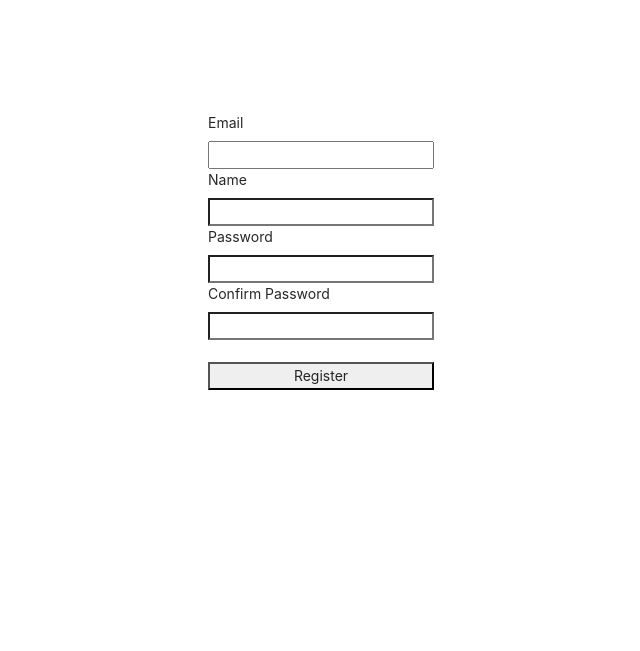
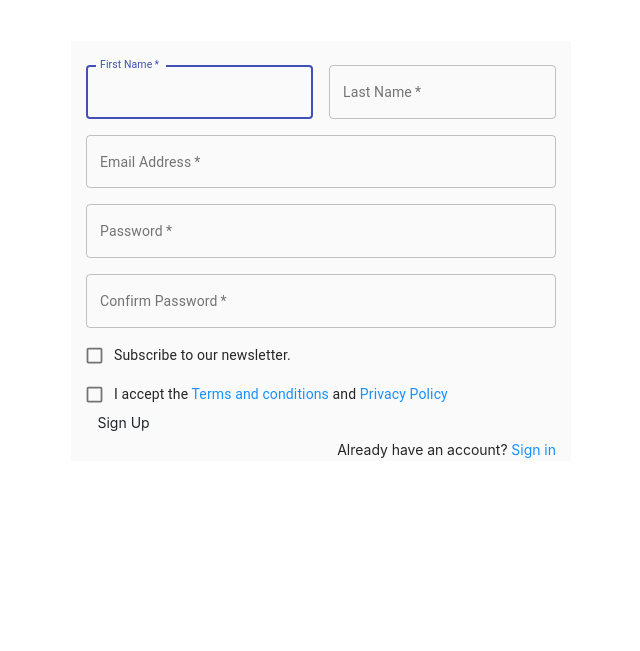
Before and after one commit to hanbrandon/boiler-plate, a React (Create React App) app in the folder client/: page /register in a window 1280 px wide. Shown: the part 149-800 px from the top of the page, without its empty margins (319-959 px from the left). Built offline with nearby package versions, Linux system fonts and the light colour scheme; no server answers.

Commit message:
working on login & register page

```diff
--- a/client/src/pages/Register.js
+++ b/client/src/pages/Register.js
@@ -1,13 +1,53 @@
-import React, { useState } from 'react';
-import { useDispatch } from 'react-redux';
-import { registerUser } from '../_actions/user_action';
+import React, { useState } from "react";
+import { useDispatch } from "react-redux";
+import { registerUser } from "../_actions/user_action";
+import { Container, Row, Col, Button, Alert } from "react-bootstrap";
+import TextField from "@material-ui/core/TextField";
+import Grid from "@material-ui/core/Grid";
+import { Link } from "react-router-dom";
+import Checkbox from "@material-ui/core/Checkbox";
+import FormControlLabel from "@material-ui/core/FormControlLabel";
+import { makeStyles, withStyles } from "@material-ui/core/styles";
+const useStyles = makeStyles((theme) => ({
+  paper: {
+    [theme.breakpoints.down("xs")]: {
+      paddingTop: theme.spacing(10),
+      paddingBottom: theme.spacing(20),
+    },
+    display: "flex",
+    flexDirection: "column",
+    alignItems: "center",
+  },
+  form: {
+    width: "100%", // Fix IE 11 issue.
+    marginTop: theme.spacing(3),
+  },
+  submit: {
+    margin: theme.spacing(3, 0, 2),
+    backgroundColor: "#03946d",
+    border: "1px solid #03946d",
+    borderRadius: "0",
+    "&:hover": {
+      backgroundColor: "#fafafa",
+      color: "#03946d",
+    },
+  },
+  terms: {
+    paddingTop: "0 !important",
+    paddingBottom: "0 !important",
+  },
+  formControl: {
+    marginTop: "0 !important",
+    marginBottom: "0 !important",
+  },
+}));
 
 const RegisterPage = (props) => {
   const dispatch = useDispatch();
-	const [Email, setEmail] = useState('');
-	const [Name, setName] = useState('');
-	const [Password, setPassword] = useState('');
-	const [ConfirmPassword, setConfirmPassword] = useState('');
+  const [Email, setEmail] = useState("");
+  const [Name, setName] = useState("");
+  const [Password, setPassword] = useState("");
+  const [ConfirmPassword, setConfirmPassword] = useState("");
 
   const onEmailHandler = (e) => {
     setEmail(e.currentTarget.value);
@@ -28,7 +68,7 @@ const RegisterPage = (props) => {
     e.preventDefault();
 
     if (Password !== ConfirmPassword) {
-			return alert('password and confirm password do not match');
+      return alert("password and confirm password do not match");
     }
     let body = {
       email: Email,
@@ -38,37 +78,160 @@ const RegisterPage = (props) => {
 
     dispatch(registerUser(body)).then((response) => {
       if (response.payload.success) {
-				props.history.push('/login');
+        props.history.push("/login");
       } else {
-				alert('Failed to sign up');
+        alert("Failed to sign up");
       }
     });
   };
 
+  const classes = useStyles();
+  const [Warning, setWarning] = useState({
+    message: "",
+    type: "",
+  });
+  const [Policy, setPolicy] = useState(false);
+  const onPolicyHandler = (e) => {
+    Policy ? setPolicy(false) : setPolicy(true);
+  };
   return (
-		<div
-			style={{
-				display: 'flex',
-				justifyContent: 'center',
-				alignItems: 'center',
-				width: '100%',
-				height: '100vh',
-			}}
+    <div id="register">
+      <Container components="main" maxWidth="xs">
+        <form className={classes.form} onSubmit={onSubmitHandler}>
+          <Grid container spacing={2}>
+            {Warning.message ? (
+              <Grid item xs={12}>
+                <Alert severity={Warning.type}>{Warning.message}</Alert>
+              </Grid>
+            ) : null}
+            <Grid item xs={12} sm={6}>
+              <TextField
+                autoComplete="fname"
+                name="firstName"
+                variant="outlined"
+                required
+                fullWidth
+                id="firstName"
+                label="First Name"
+                autoFocus
+                //   value={User.firstName}
+                // onChange={onUserHandler}
+              />
+            </Grid>
+            <Grid item xs={12} sm={6}>
+              <TextField
+                variant="outlined"
+                required
+                fullWidth
+                id="lastName"
+                label="Last Name"
+                name="lastName"
+                autoComplete="lname"
+                //   value={User.lastName}
+                //   onChange={onUserHandler}
+              />
+            </Grid>
+            <Grid item xs={12}>
+              <TextField
+                variant="outlined"
+                required
+                fullWidth
+                id="email"
+                label="Email Address"
+                name="email"
+                type="email"
+                autoComplete="email"
+                //   value={User.email}
+                onChange={onEmailHandler}
+              />
+            </Grid>
+            <Grid item xs={12}>
+              <TextField
+                variant="outlined"
+                required
+                fullWidth
+                name="password"
+                label="Password"
+                type="password"
+                id="password"
+                value={Password}
+                onChange={onPasswordHandler}
+              />
+            </Grid>
+            <Grid item xs={12}>
+              <TextField
+                variant="outlined"
+                required
+                fullWidth
+                name="confirmPassword"
+                label="Confirm Password"
+                type="password"
+                id="confirm-password"
+                value={ConfirmPassword}
+                onChange={onConfirmPasswordHandler}
+              />
+            </Grid>
+            <Grid item xs={12} className={classes.terms}>
+              <FormControlLabel
+                className={classes.formControl}
+                control={
+                  <Checkbox
+                    //   value={Subscribe}
+                    //   onChange={onSubscribeHandler}
+                    color="primary"
+                  />
+                }
+                label="Subscribe to our newsletter."
+              />
+            </Grid>
+            <Grid item xs={12} className={classes.terms}>
+              <FormControlLabel
+                className={classes.formControl}
+                control={
+                  <Checkbox
+                    value={Policy}
+                    onChange={onPolicyHandler}
+                    color="primary"
+                  />
+                }
+                label={
+                  <span>
+                    I accept the{" "}
+                    <Link to={"/terms-and-conditions"}>
+                      Terms and conditions
+                    </Link>{" "}
+                    and <Link to={"/privacy-policy"}>Privacy Policy</Link>
+                  </span>
+                }
+              />
+            </Grid>
+          </Grid>
+          <Button
+            type="submit"
+            fullWidth
+            variant="contained"
+            color="primary"
+            //   className={classes.submit}
           >
-			<form
-				style={{ display: 'flex', flexDirection: 'column' }}
-				onSubmit={onSubmitHandler}
-			>
+            Sign Up
+          </Button>
+          <Grid container justify="flex-end">
+            <Grid item>
+              Already have an account?&nbsp;
+              <Link to="/login" variant="body2">
+                Sign in
+              </Link>
+            </Grid>
+          </Grid>
+        </form>
+      </Container>
+      {/* <form className="form-wrapper" onSubmit={onSubmitHandler}>
         <label>Email</label>
         <input type="email" value={Email} onChange={onEmailHandler} />
         <label>Name</label>
         <input type="text" value={Name} onChange={onNameHandler} />
         <label> Password</label>
-				<input
-					type="password"
-					value={Password}
-					onChange={onPasswordHandler}
-				/>
+        <input type="password" value={Password} onChange={onPasswordHandler} />
         <label> Confirm Password</label>
         <input
 		type="password"
@@ -77,7 +240,7 @@ const RegisterPage = (props) => {
         />
         <br />
         <button>Register</button>
-			</form>
+      </form> */}
     </div>
   );
 };
--- a/client/src/styles/App.scss
+++ b/client/src/styles/App.scss
@@ -1,4 +1,4 @@
-@import '~bootstrap/scss/bootstrap';
+@import "~bootstrap/scss/bootstrap";
 
 $body-bg-color: #fafafa;
 $font-size: 14px;
@@ -10,8 +10,9 @@ $primary-dark-color: #1e3932;
 $black-color: #2e2f2f;
 $black-light: #666666;
 
-@import './home.scss';
-@import './global.scss';
-@import './nav.scss';
-@import './footer.scss';
-@import './login.scss';
+@import "./home.scss";
+@import "./global.scss";
+@import "./nav.scss";
+@import "./footer.scss";
+@import "./login.scss";
+@import "./register.scss";
--- a/client/src/styles/login.scss
+++ b/client/src/styles/login.scss
@@ -1,2 +1,13 @@
 // #login {
 // }
+#login {
+  padding-top: 10%;
+  padding-bottom: 20%;
+  .form-paper {
+    max-width: 400px;
+    margin: auto;
+    display: flex;
+    flex-direction: column;
+    // background-color: black;
+  }
+}
--- /dev/null
+++ b/client/src/styles/register.scss
@@ -0,0 +1,13 @@
+#register {
+  display: flex;
+  justify-content: center;
+  align-items: center;
+  max-width: 500px;
+  height: 100vh;
+  margin: auto;
+  .form-wrapper {
+    display: flex;
+    flex-direction: column;
+    // width: 300px;
+  }
+}
```
Also changed, not shown: client/src/pages/Login.js (+25 -37 lines). Lines whose indentation alone changed are shown as unchanged.
